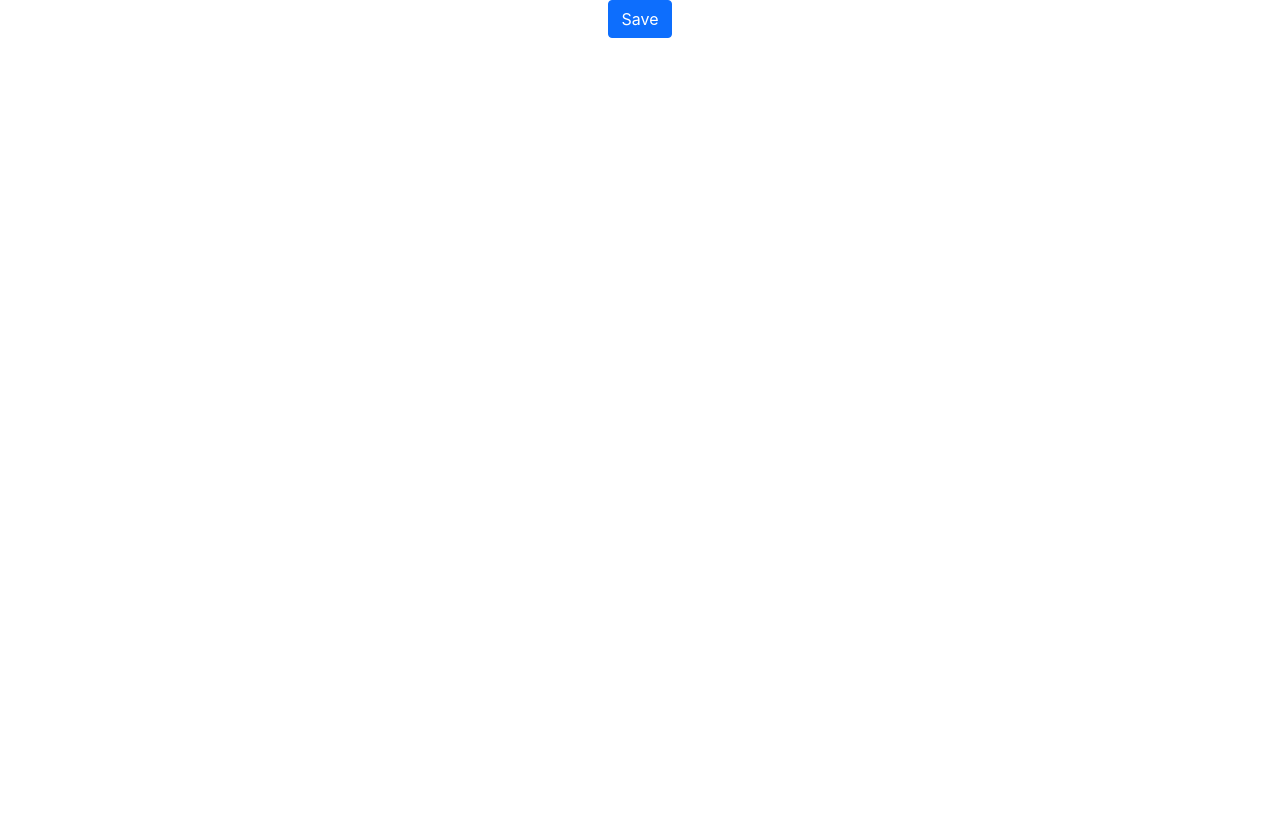
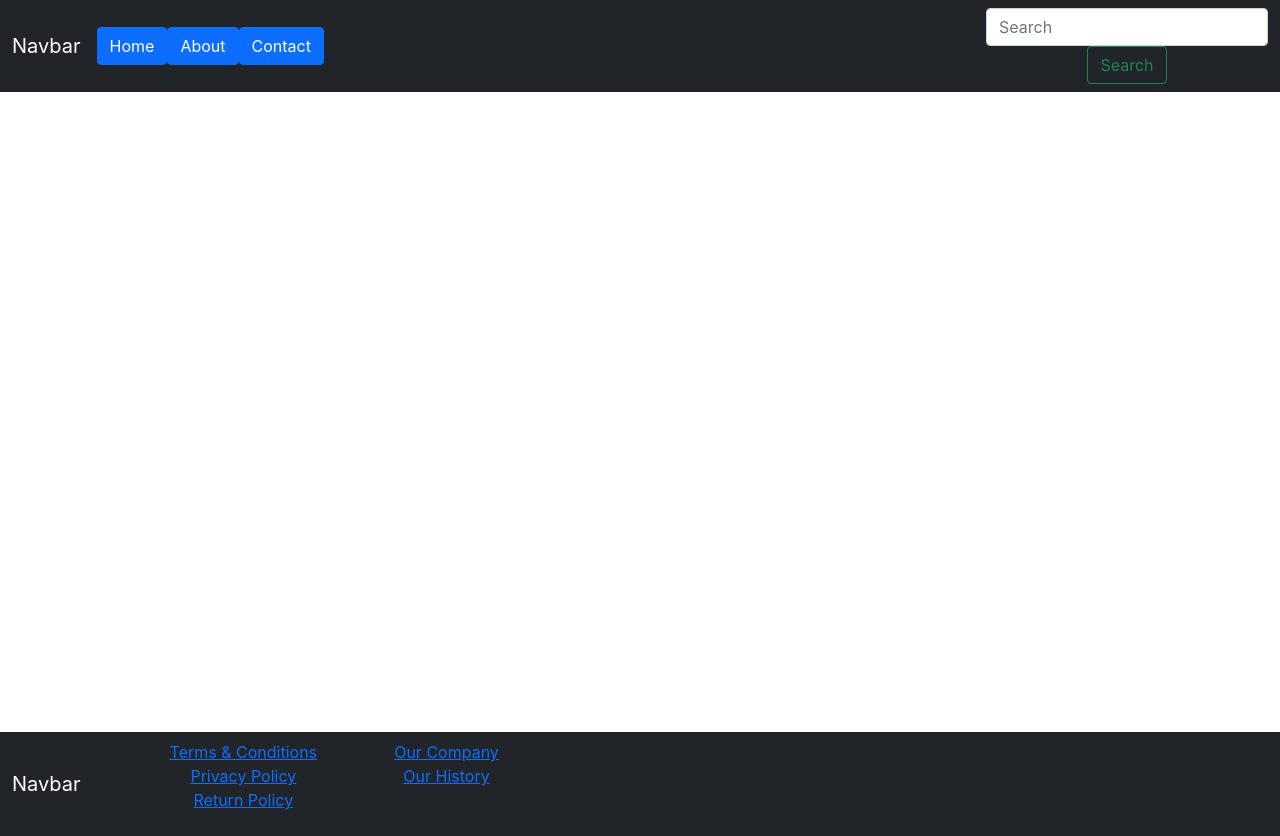
Before and after one commit to danyentezari/astrolabs-frontend-2020, a React (Create React App) app: page / in a window 1280 px wide. Before the commit the page ends 800 px from the top, so only its background shows below. Built offline with nearby package versions, Linux system fonts and the light colour scheme.

Commit message:
Example with more components.

```diff
--- a/src/App.js
+++ b/src/App.js
@@ -1,18 +1,17 @@
 import logo from './logo.svg';
 import './App.css';
 
-function NavBar() {
+function NavBar(prop) {
   return (
     <nav className="navbar navbar-dark bg-dark">
       <div className="container-fluid">
         <a className="navbar-brand">Navbar</a>
-        <div className="d-flex">
-          <input className="form-control me-2" type="search"
-          placeholder="Search" aria-label="Search" />
 
-          <button className="btn btn-outline-success"
-          type="submit">Search</button>
+        <div className="d-flex flex-grow-1">
+          {prop.children}
         </div>
+
+        {prop.extraComponent}
       </div>
     </nav>
   )
@@ -29,7 +28,38 @@ function App() {
   return (
     <div className="App">
 
-      <Button>Save</Button>
+      <NavBar extraComponent={
+        <div className="d-flex">
+          <div>
+            <input className="form-control me-2" type="search"
+            placeholder="Search" aria-label="Search" />
+
+            <button className="btn btn-outline-success"
+            type="submit">Search</button>
+          </div>
+          </div>
+      }>
+        <Button>Home</Button>
+        <Button>About</Button>
+        <Button>Contact</Button>
+      </NavBar>
+
+      <div style={{'height': 'calc(100vh - 160px)'}}></div>
+
+      <NavBar>
+        Legal
+        <ul>
+          <li><a href="">Terms &amp; Conditions</a></li>
+          <li><a href="">Privacy Policy</a></li>
+          <li><a href="">Return Policy</a></li>
+        </ul>
+
+        About
+        <ul>
+          <li><a href="">Our Company</a></li>
+          <li><a href="">Our History</a></li>
+        </ul>
+      </NavBar>
 
     </div>
   );
```
